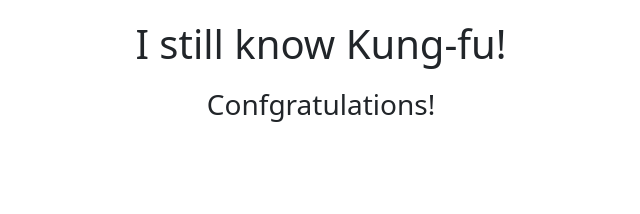
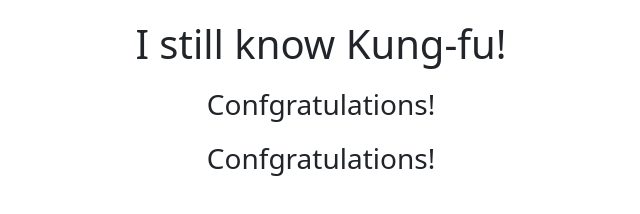
Before and after one commit to utkarshpratap2002/cicd-pipeline, a plain HTML site: page index.html in a window 1280 px wide. Shown: the whole page, without its empty margins (319-959 px from the left). Drawn offline with nearby package versions, Linux system fonts and the light colour scheme.

Commit message:
version::fresh

```diff
--- a/index.html
+++ b/index.html
@@ -23,6 +23,7 @@
     <div class="container">
       <h1> I still know Kung-fu! </h1>
       <h3> Confgratulations! </h3>
+      <h3> Confgratulations! </h3>
     </div>
   </body>
 </html>
```
